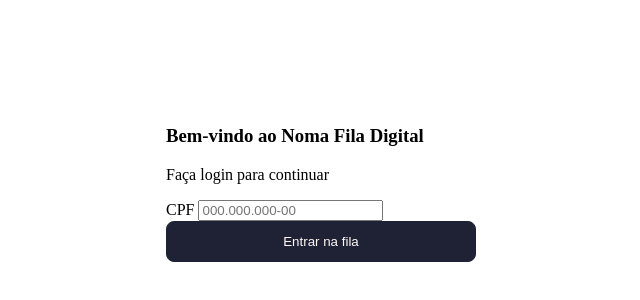
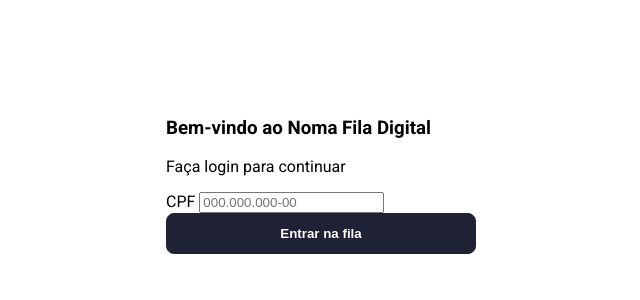
Before and after one commit to Peixe2b/FlowPay-Prototype, a website built with Vite: page index.html in a window 1280 px wide. Shown: the part 184-484 px from the top of the page, without its empty margins (319-959 px from the left). Built offline with nearby package versions, Linux system fonts and the light colour scheme.

Commit message:
Update prototype

```diff
--- a/index.html
+++ b/index.html
@@ -8,19 +8,21 @@
 </head>
 <body>
     <main class="main-container">
-        <form>
-            <div>
+        <form class="form-style">
+            <div class="container">
+                <div id="hello">
                     <h3>Bem-vindo ao Noma Fila Digital</h3>
                     <p>Faça login para continuar</p>
                 </div>
 
-            <div>
+                <div id="user-input">
                     <label for="cpf">CPF</label>
                     <input type="text" id="cpf" name="cpf" placeholder="000.000.000-00" required>
                 </div>
 
-            <div>
+                <div id="submit-button">
                     <button type="submit" class="button-primary">Entrar na fila</button>
+                </div>
             </div>
         </form>
     </main>
--- a/style.css
+++ b/style.css
@@ -1,9 +1,27 @@
+@import url('https://fonts.googleapis.com/css2?family=Roboto:ital,wght@0,100..900;1,100..900&display=swap');
+
 :root {
     --primary-button-color: #1F2234;
     --primary-text-button-color: #FFF8F8;
+    --background-color: #FFFFFF;
 
     --button-max-width: 370px;
     --button-max-height: 41px;
+}
+
+body {
+    margin: 0;
+    padding: 0;
+    background-color: var(--background-color);
+
+    /**
+     * Change font
+     */
+    font-family: "Roboto", sans-serif;
+}
+
+#hello {
+    font-family: "Roboto";
 }
 
 .button-primary {
@@ -31,8 +49,10 @@
     /**
      * Button style setting
      */
-     border: 1px solid var(--primary-button-color);
-     border-radius: 8px;
+    border: 1px solid var(--primary-button-color);
+    border-radius: 8px;
+
+    font-weight: 600;
 }
 
 .main-container {
@@ -46,3 +66,7 @@
      */
     height: 90vh;
 }
+
+.form-style {
+    margin: 12px 8px;
+}
```
Lines whose indentation alone changed are shown as unchanged.
